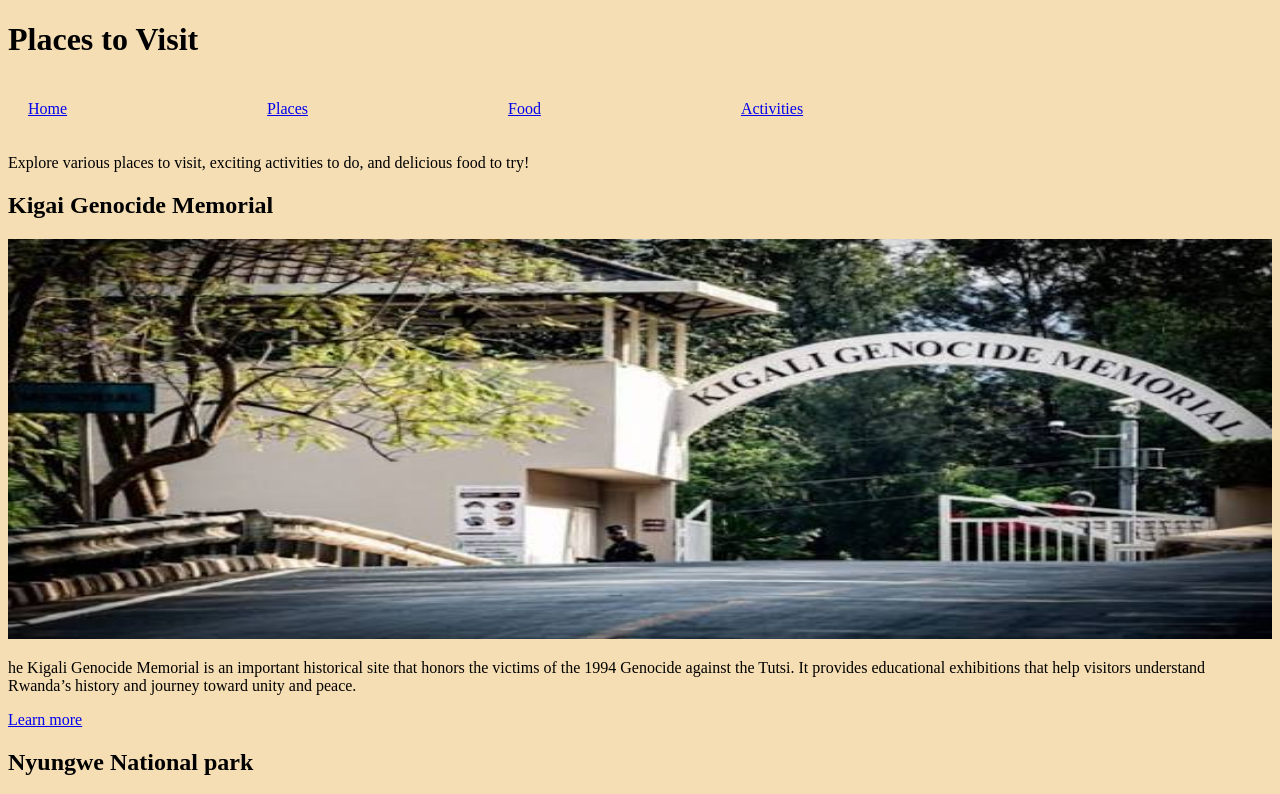
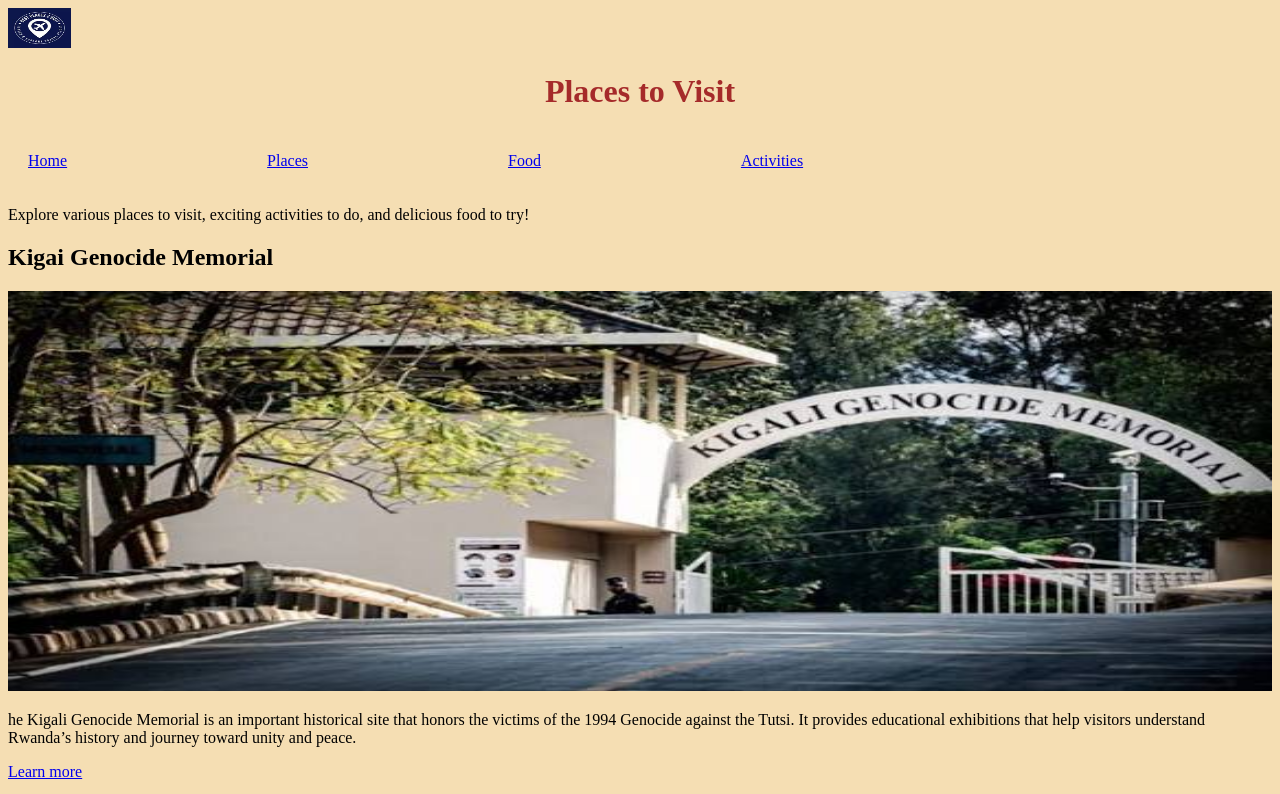
Before and after one commit to Denise21-byte/visiting-places-activities, a plain HTML site: page places.html in a window 1280 px wide. Shown: the top 794 px of the page. Drawn offline with Linux system fonts and the light colour scheme.

```diff
--- a/places.css
+++ b/places.css
@@ -1,5 +1,9 @@
 body{
     background-color:wheat;
+    h1{
+    text-align: center;
+    color: brown;
+}
 }
 nav{
     padding: 20px;
--- a/places.html
+++ b/places.html
@@ -8,7 +8,11 @@
     <link rel="stylesheet" href="places.css">
 </head>
 <body>
-    <h1>Places to Visit</h1>
+    <img src="logoplaces.jfif" alt="Places to Visit" width="5%" height="40px">
+    <header><h1>Places to Visit</h1>
+
+    </header>
+
     <nav>
     <a href="index.html">Home</a>
     <a href="Places">Places</a>
```
Also changed, not shown: logoplaces.jfif (added).
